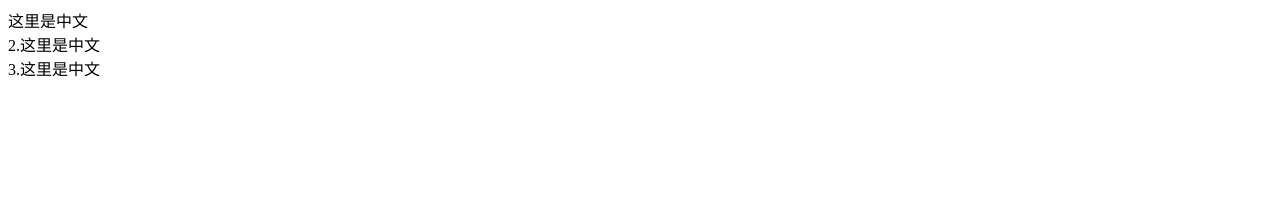
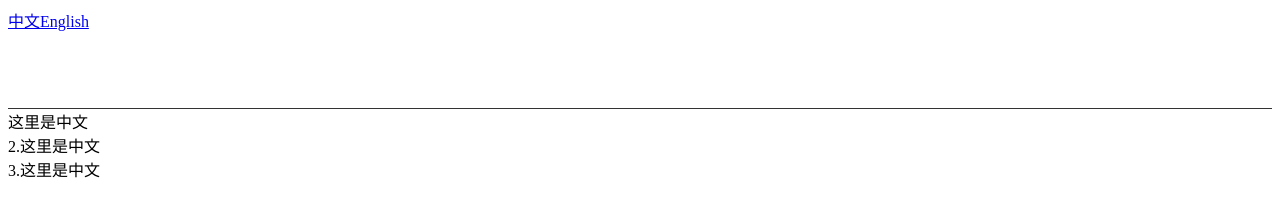
Before and after one commit to jaywcjlove/translater.js, a website: page test/test.html in a window 1280 px wide. Drawn offline with Linux system fonts and the light colour scheme; files that its build step writes are made by us from their sources.

Commit message:
初始化翻译数据

```diff
--- a/src/translate.js
+++ b/src/translate.js
@@ -1,24 +1,57 @@
 var Translate = function(option,callback){
     // 默认给URL参数 ?lang=en
-    this.lang_key = (option && option.lang) || 'lang';
+    this.lang_name = (option && option.lang) || 'default';
     // 回调函数
     this.callback = callback || function(){};
     this.langs = getElems() || []
 }
+
+Translate.prototype = {
+    setLang:function(name){
+        console.log('name::',name)
+    }
+}
+
 // 获取所有节点里面的注释信息
 // 返回一个数组
 function getElems(){
-    var str = document.getElementById("box").innerHTML;
-    var str1 = str.replace(/<.*>(.*)<.*>/i,"$1");
-    var str2 = str.replace(/^.*<!--(.*)-->.*$/,"$1");
-
+    // var str = document.getElementById("box").innerHTML;
+    // var str1 = str.replace(/<.*>(.*)<.*>/i,"$1");
+    // var str2 = str.replace(/^.*<!--(.*)-->.*$/,"$1");
     var elems = getTextNodes(document);
+    var emptyArray = [];
+    var translateData = new Object()
+    // console.log("elems::",elems);
     for (var i = 0; i < elems.length; i++) {
         elems[i].nodeValue = trim(elems[i].nodeValue)
         if(elems[i].nodeValue !== ''){
-            console.log("=="+i,elems[i]);
+            translateData = translate(elems[i])
+            if(Object.getOwnPropertyNames(translateData).length>1)
+            emptyArray.push( translateData );
         };
     }
+    return emptyArray;
+}
+
+// 序列化翻译数据
+function translate(elm,langData){
+    langData = langData||{}
+
+    var name = 'default',value=elm.nodeValue
+    if(elm.nodeType === 8){
+        // 获取花括号内容
+        name = value.match(/^\{\w+\}/)[0];
+        // 去掉花括号
+        name = 'lang-' + (name?name.replace(/\{([^\ ]*)\}/g, "'$1'"):'');
+        // 获取好括号后面的内容
+        value = value.replace(/^\{\w+\}/,"")
+
+    }
+
+    if(trim(value) !== '') langData[name] = value;
+    var nextElm = elm.nextSibling;
+    if(nextElm) translate(elm.nextSibling,langData);
+    return langData;
 }
 
 //过滤左右的空格以及换行符
@@ -26,27 +59,30 @@ function trim(text) {
     return "" + (null == text ? "" : (text + "").replace(/^[\s\uFEFF\xA0]+|[\s\uFEFF\xA0]+$/g, "").replace(/[\r\n]+/g,""));
 }
 
-//兼容的获取简单方案
+//兼容的获取文本节点的简单方案
 var getTextNodes = window.NodeFilter?function(e){
     //支持TreeWalker的浏览器
     var r=[],o,s;
     s=document.createTreeWalker(e,NodeFilter.SHOW_TEXT,null,null);
-    while(o=s.nextNode())r.push(o); //遍历迭代器
+    while(o=s.nextNode()){
+      if(o.parentElement.tagName !== 'SCRIPT') {
+          r.push(o); //遍历迭代器
+      }
+    }
     return r;
 }:function(e){
     //不支持的需要遍历
     switch(e.nodeType){
-      case 3:return [e]; //注释节点直接返回
-      case 1:case 9: //文档或元素需要遍历子节点
+      //注释节点直接返回
+      case 3:return [e];
+      case 1:;case 9:
+        //文档或元素需要遍历子节点
         var i,s=e.childNodes,result=[];
-        for(i=0;i<s.length;i++) //递归每个子节点
-          getTextNodes(s[i]) && result.push(getTextNodes(s[i]));
-        return Array.prototype.concat.apply([],result); //合并子数组
+        if(e.tagName!=='SCRIPT'){
+            for(i=0;i<s.length;i++)
+            getTextNodes(s[i]) && result.push(getTextNodes(s[i]));
+            //合并子数组
+            return Array.prototype.concat.apply([],result);
+        }
     };
 };
-
-Translate.prototype = {
-    setLang:function(name){
-        console.log('dd')
-    }
-}
--- a/test/test.html
+++ b/test/test.html
@@ -3,8 +3,22 @@
 <head>
     <meta charset="UTF-8">
     <title>Simple translation tools.</title>
+    <style type="text/css">
+        header{
+            min-height: 100px;
+            border-bottom:1px solid #333;
+            display: block;
+        }
+    </style>
 </head>
 <body>
+<header>
+
+    <a href="javascript:tran.setLang('default');">中文</a>
+    <a href="javascript:tran.setLang('en');">English</a>
+
+</header>
+
 
 <div id="box">
     这里是中文
```
Also changed, not shown: dist/translate.min.js.
